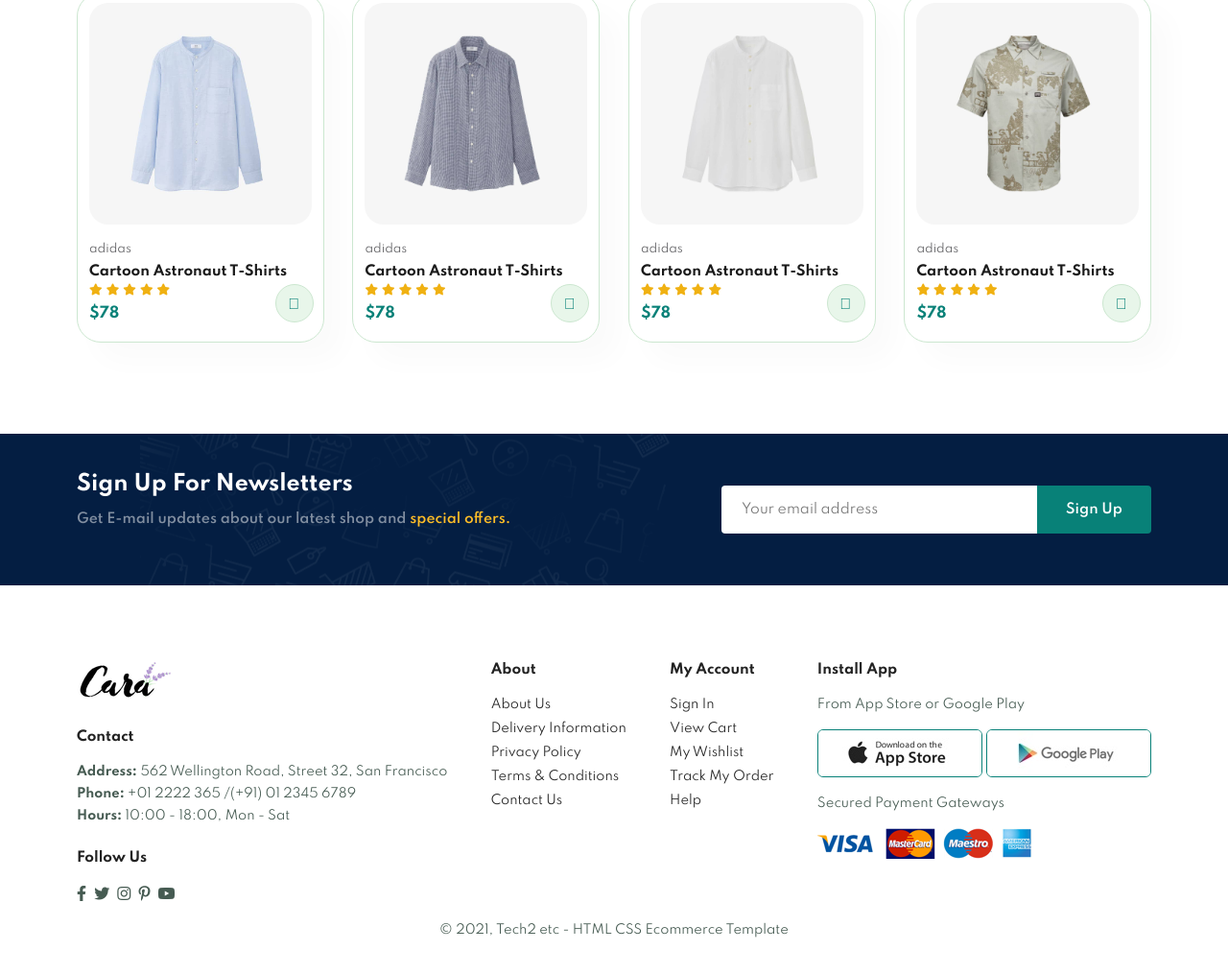
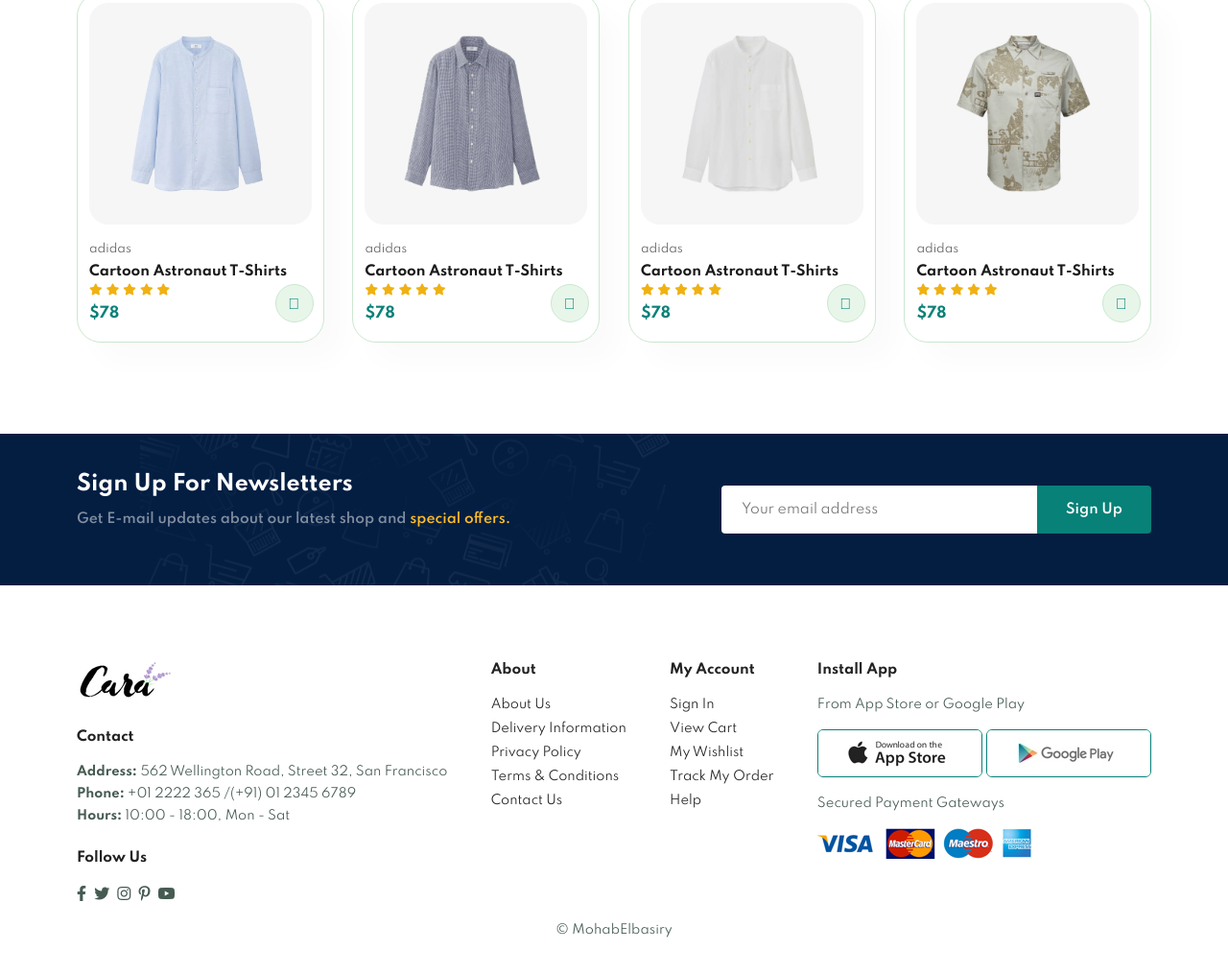
Before and after one commit to mohabahmed333/e-commerce, a plain HTML site: page ecommerce/sproduct.html in a window 1280 px wide. Shown: the part 942-1957 px from the top of the page at 96% size. Drawn offline with Linux system fonts and the light colour scheme.

Commit message:
Update sproduct.html

```diff
--- a/ecommerce/sproduct.html
+++ b/ecommerce/sproduct.html
@@ -203,7 +203,7 @@
         </div>
 
         <div class="copyright">
-            <p>© 2021, Tech2 etc - HTML CSS Ecommerce Template</p>
+            <p>© MohabElbasiry</p>
         </div>
     </footer>
 
```
